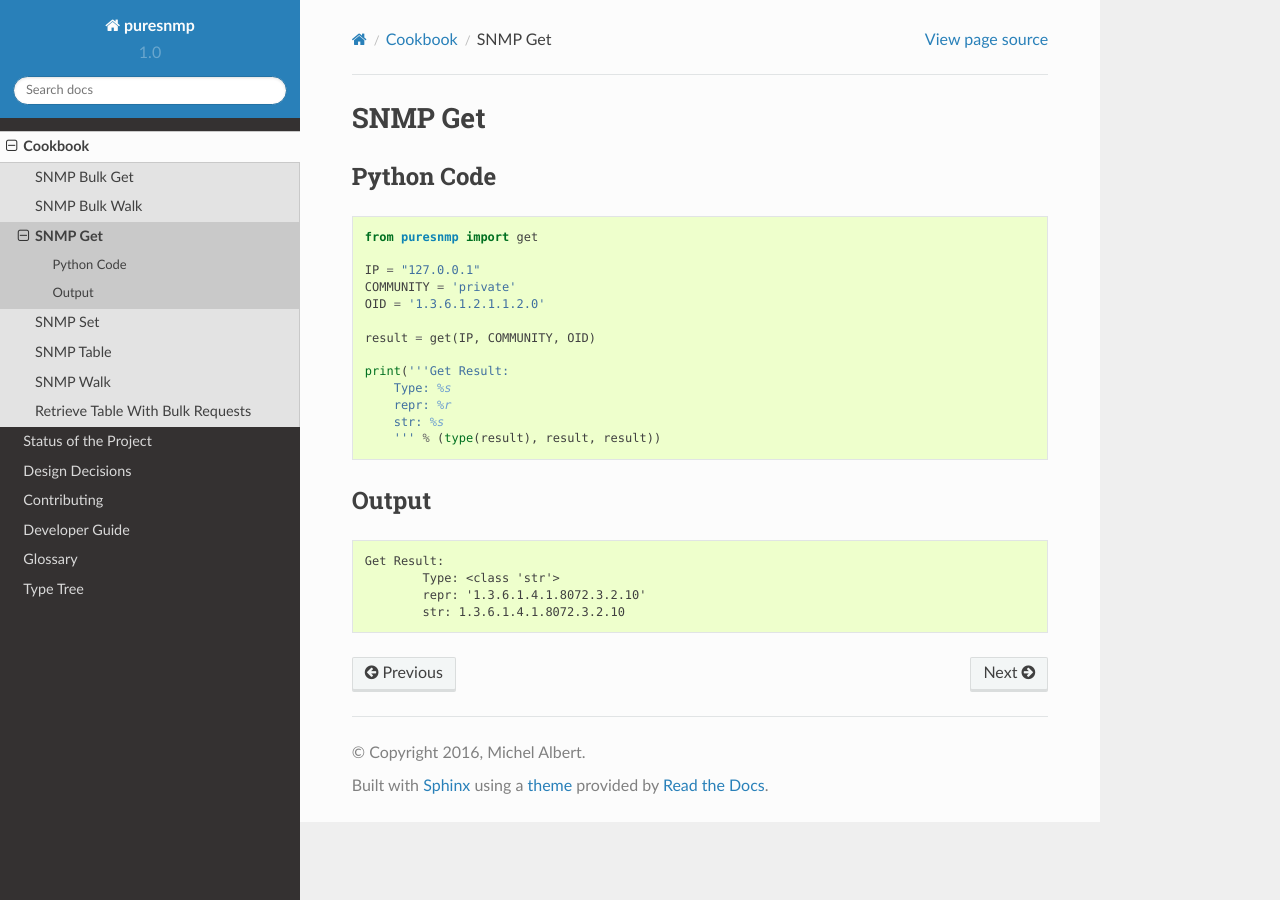
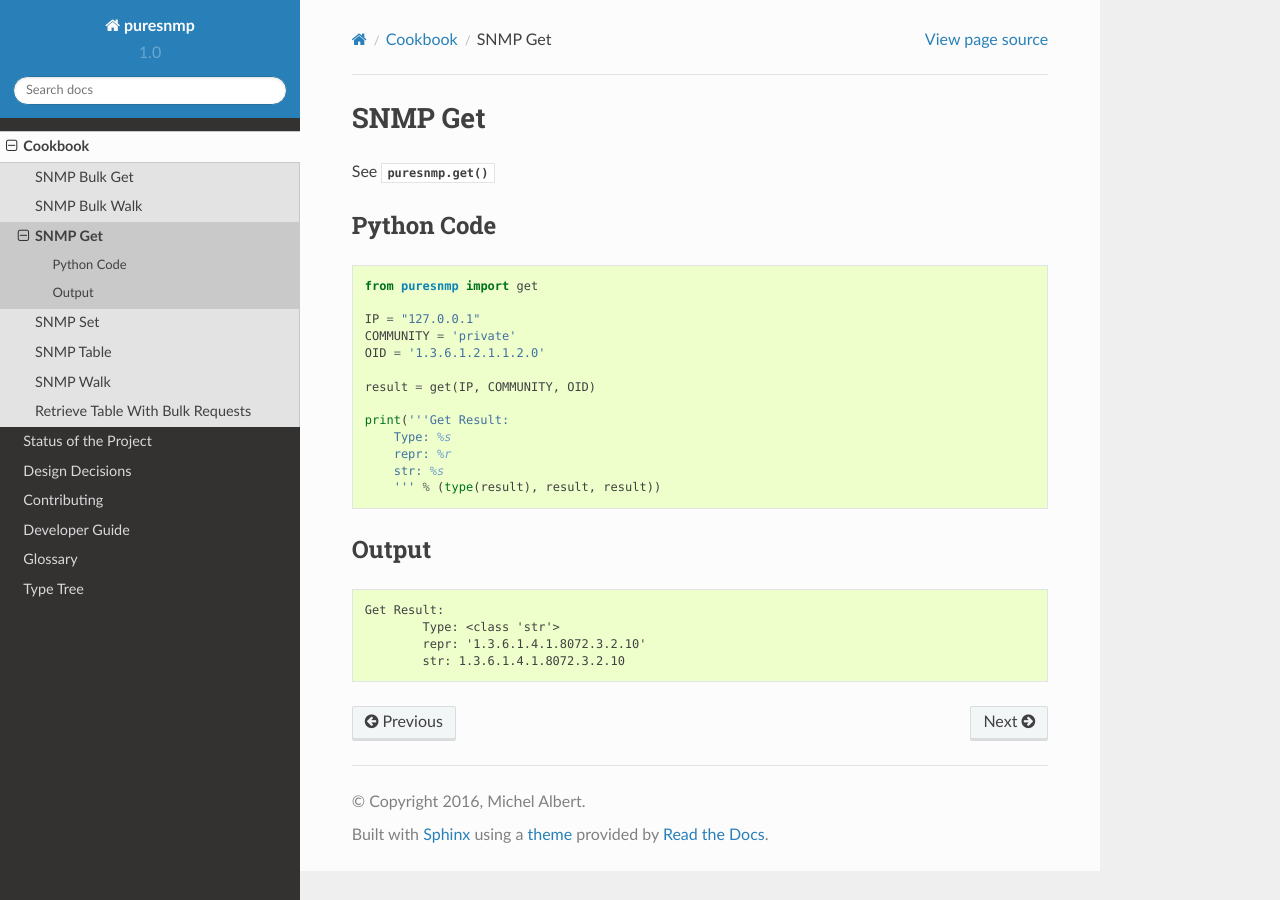
Before and after one commit to exhuma/puresnmp, a Sphinx documentation site: the page built from docs/cookbook/snmpget.rst, in a window 1280 px wide. Built offline with Sphinx 7.4.7 and the Read the Docs theme 2.0.0, drawn with Linux system fonts in a browser that asks for light colours.

Commit message:
Added links fromthe cookbook to API examples.

```diff
--- a/docs/cookbook/snmpget.rst
+++ b/docs/cookbook/snmpget.rst
@@ -1,5 +1,7 @@
 SNMP Get
 --------
+
+See :py:func:`puresnmp.get`
 
 Python Code
 ~~~~~~~~~~~
--- a/docs/cookbook/snmpset.rst
+++ b/docs/cookbook/snmpset.rst
@@ -1,5 +1,7 @@
 SNMP Set
 --------
+
+See :py:func:`puresnmp.set`
 
 .. note::
     For a list of available/implemented types, see :ref:`type_tree`
--- a/docs/cookbook/snmptable.rst
+++ b/docs/cookbook/snmptable.rst
@@ -1,5 +1,7 @@
 SNMP Table
 ----------
+
+See :py:func:`puresnmp.table`
 
 Python Code
 ~~~~~~~~~~~
--- a/docs/cookbook/snmpwalk.rst
+++ b/docs/cookbook/snmpwalk.rst
@@ -1,5 +1,7 @@
 SNMP Walk
 ---------
+
+See :py:func:`puresnmp.walk`
 
 Python Code
 ~~~~~~~~~~~
```
